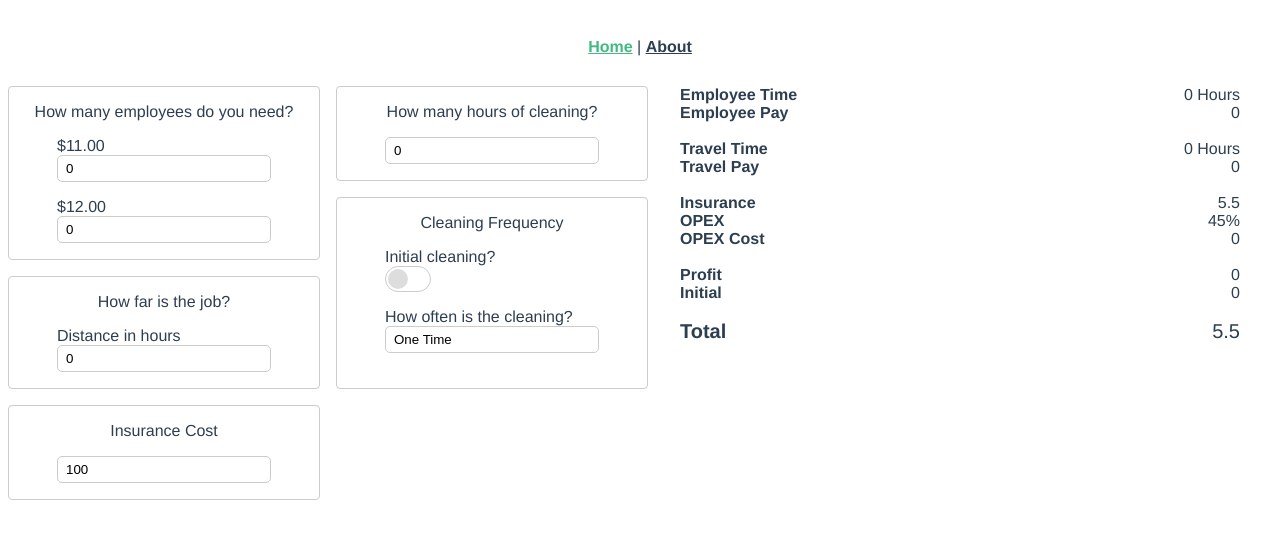
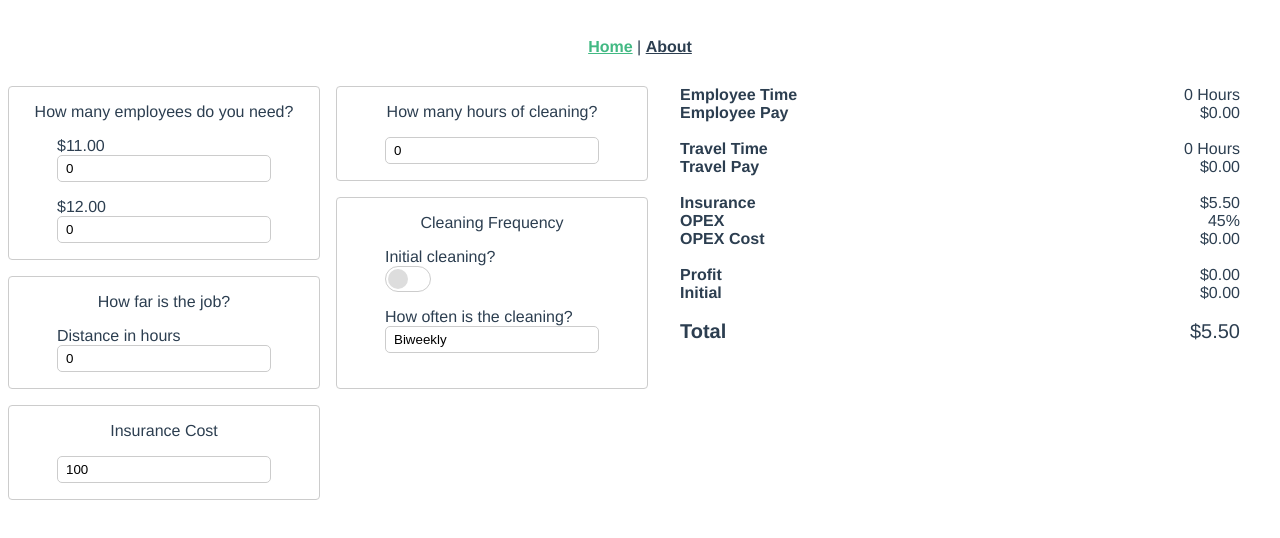
Before and after one commit to treemmett/quote-form, a Vue app: page / in a window 1280 px wide. Shown: the top 538 px of the page. Built offline with nearby package versions, Linux system fonts and the light colour scheme.

Commit message:
fix: floating point in results

```diff
--- a/src/components/Checkbox.vue
+++ b/src/components/Checkbox.vue
@@ -1,7 +1,7 @@
 <template>
   <label class="checkbox">
     <div class="label">{{ label }}</div>
-    <input type="checkbox" class="input" />
+    <input type="checkbox" class="input" :checked="value" @input="inputHandler" />
     <div class="display" />
   </label>
 </template>
@@ -12,6 +12,12 @@ import { Component, Prop, Vue } from 'vue-property-decorator';
 @Component
 export default class TextField extends Vue {
   @Prop() private label!: string;
+
+  @Prop() private value!: boolean;
+
+  inputHandler(e: Event) {
+    this.$emit('input', (e.target as HTMLInputElement).checked);
+  }
 }
 </script>
 
--- a/src/components/Dropdown.vue
+++ b/src/components/Dropdown.vue
@@ -1,7 +1,7 @@
 <template>
   <label class="dropdown">
     <div class="label">{{ label }}</div>
-    <select class="select">
+    <select class="select" :value="value" @input="inputHandler">
       <slot />
     </select>
   </label>
@@ -13,6 +13,12 @@ import { Component, Prop, Vue } from 'vue-property-decorator';
 @Component
 export default class Dropdown extends Vue {
   @Prop() private label!: string;
+
+  @Prop() private value!: string;
+
+  inputHandler(e: Event) {
+    this.$emit('input', (e.target as HTMLInputElement).value);
+  }
 }
 </script>
 
--- a/src/views/Home.vue
+++ b/src/views/Home.vue
@@ -15,8 +15,8 @@
       </card>
 
       <card title="Cleaning Frequency" class="frequency">
-        <checkbox label="Initial cleaning?" />
-        <dropdown label="How often is the cleaning?">
+        <checkbox v-model="initial" label="Initial cleaning?" />
+        <dropdown v-model="frequency" label="How often is the cleaning?">
           <option value="once">One Time</option>
           <option value="weekly">Weekly</option>
           <option value="biweekly">Biweekly</option>
@@ -30,19 +30,19 @@
     </div>
     <div class="report">
       <result property="Employee Time" :value="employeeHours" />
-      <result property="Employee Pay" :value="employeePay" />
+      <result property="Employee Pay" :value="`$${employeePay.toFixed(2)}`" />
       <br />
       <result property="Travel Time" :value="travelTime" />
-      <result property="Travel Pay" :value="travelCost" />
+      <result property="Travel Pay" :value="`$${travelCost.toFixed(2)}`" />
       <br />
-      <result property="Insurance" :value="insuranceCost" />
+      <result property="Insurance" :value="`$${insuranceCost.toFixed(2)}`" />
       <result property="OPEX" :value="`${opex}%`" />
-      <result property="OPEX Cost" :value="opexCost" />
+      <result property="OPEX Cost" :value="`$${opexCost.toFixed(2)}`" />
       <br />
-      <result property="Profit" :value="profit" />
-      <result property="Initial" :value="initialCost" />
+      <result property="Profit" :value="`$${profit.toFixed(2)}`" />
+      <result property="Initial" :value="`$${initialCost.toFixed(2)}`" />
       <br />
-      <result style="font-size: 20px" property="Total" :value="total" />
+      <result style="font-size: 20px" property="Total" :value="`$${total.toFixed(2)}`" />
     </div>
   </div>
 </template>
```
